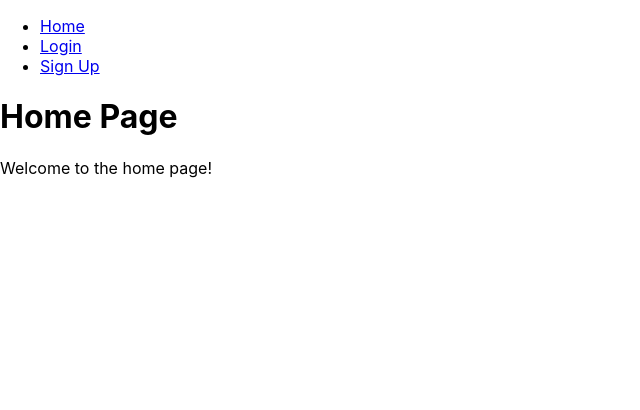
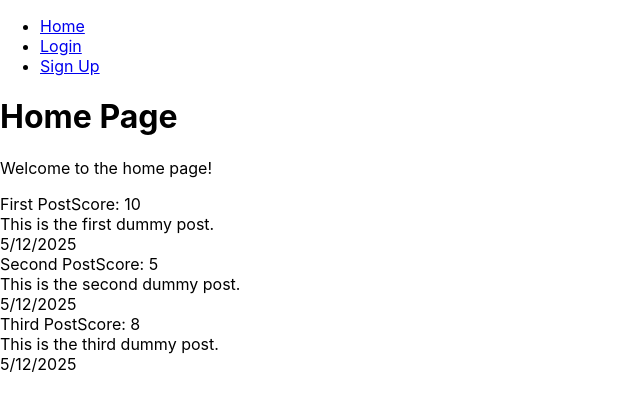
Before and after one commit to ucan-app/ucan-frontend, a React (Create React App) app: page / in a window 1280 px wide. Shown: the top 410 px of the page, without its empty margins (0-640 px from the left). Built offline with nearby package versions, Linux system fonts and the light colour scheme.

Commit message:
Implemented rudimentary post list preview

```diff
--- /dev/null
+++ b/src/components/PostPreview.tsx
@@ -0,0 +1,26 @@
+import React from "react";
+import { Post } from "../types";
+
+interface PostPreviewProps {
+  post: Post;
+  onClick?: () => void;
+}
+
+const PostPreview: React.FC<PostPreviewProps> = ({ post, onClick }) => {
+  return (
+    <div className="post-preview" onClick={onClick} style={{ cursor: onClick ? "pointer" : "default" }}>
+      <div className="post-preview-header">
+        <span className="post-preview-title">{post.title}</span>
+        <span className="post-preview-score">Score: {post.score}</span>
+      </div>
+      <div className="post-preview-content">{post.content}</div>
+      <div className="post-preview-date">
+        {post.createdAt instanceof Date
+          ? post.createdAt.toLocaleDateString()
+          : new Date(post.createdAt).toLocaleDateString()}
+      </div>
+    </div>
+  );
+};
+
+export default PostPreview;
--- a/src/pages/HomePage.tsx
+++ b/src/pages/HomePage.tsx
@@ -1,14 +1,6 @@
-/*import React from "react";
+import React from "react";
 import { Post } from "../types";
-
-type HomePageProps = {
-  posts: Post[];
-  searchQuery?: string;
-};
-
-type HomePageState = {};*/
-
-import React from "react";
+import PostPreview from "../components/PostPreview";
 
 // Define the component with explicit return type
 const HomePage: React.FC<{}> = () => {
@@ -16,8 +8,41 @@ const HomePage: React.FC<{}> = () => {
     <div>
       <h1>Home Page</h1>
       <p>Welcome to the home page!</p>
+      {dummyPosts.map((post) => (
+        <PostPreview key={post.pid} post={post} />
+      ))}
     </div>
   );
 };
 
 export default HomePage;
+
+const dummyPosts: Post[] = [
+  {
+    uid: 1,
+    pid: 1,
+    title: "First Post",
+    score: 10,
+    content: "This is the first dummy post.",
+    createdAt: new Date(),
+    isVotedByUser: null,
+  },
+  {
+    uid: 2,
+    pid: 2,
+    title: "Second Post",
+    score: 5,
+    content: "This is the second dummy post.",
+    createdAt: new Date(),
+    isVotedByUser: null,
+  },
+  {
+    uid: 3,
+    pid: 3,
+    title: "Third Post",
+    score: 8,
+    content: "This is the third dummy post.",
+    createdAt: new Date(),
+    isVotedByUser: null,
+  },
+];
```
Also changed, not shown: src/components/Comment.tsx (added, +15 -0 lines), src/components/PostFull.tsx (added, +32 -0 lines).
